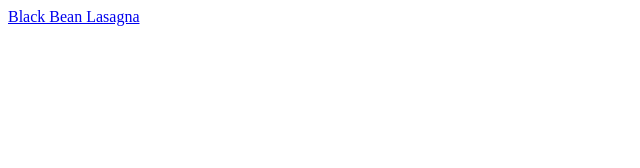
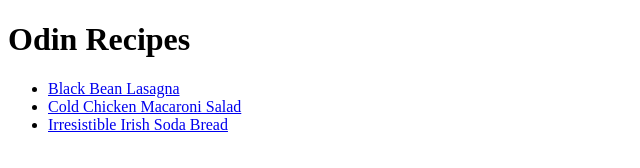
Before and after one commit to MihaiConstantinValcu/odin-recipes, a plain HTML site: page index.html in a window 1280 px wide. Shown: the whole page, without its empty margins (0-640 px from the left). Drawn offline with Linux system fonts and the light colour scheme.

Commit message:
Added links to other pages

```diff
--- a/index.html
+++ b/index.html
@@ -7,6 +7,11 @@
     <title>Odin Recipes</title>
 </head>
 <body>
-    <a href="./recipes/black-bean-lasagna.html">Black Bean Lasagna</a>
+    <h1>Odin Recipes</h1>
+    <ul>
+        <li><a href="./recipes/black-bean-lasagna.html">Black Bean Lasagna</a></li>
+        <li><a href="./recipes/cold-chicken-macaroni-salad.html">Cold Chicken Macaroni Salad</a></li>
+        <li><a href="./recipes/irish-soda-bread.html">Irresistible Irish Soda Bread</a></li>
+    </ul>
 </body>
 </html>
```
